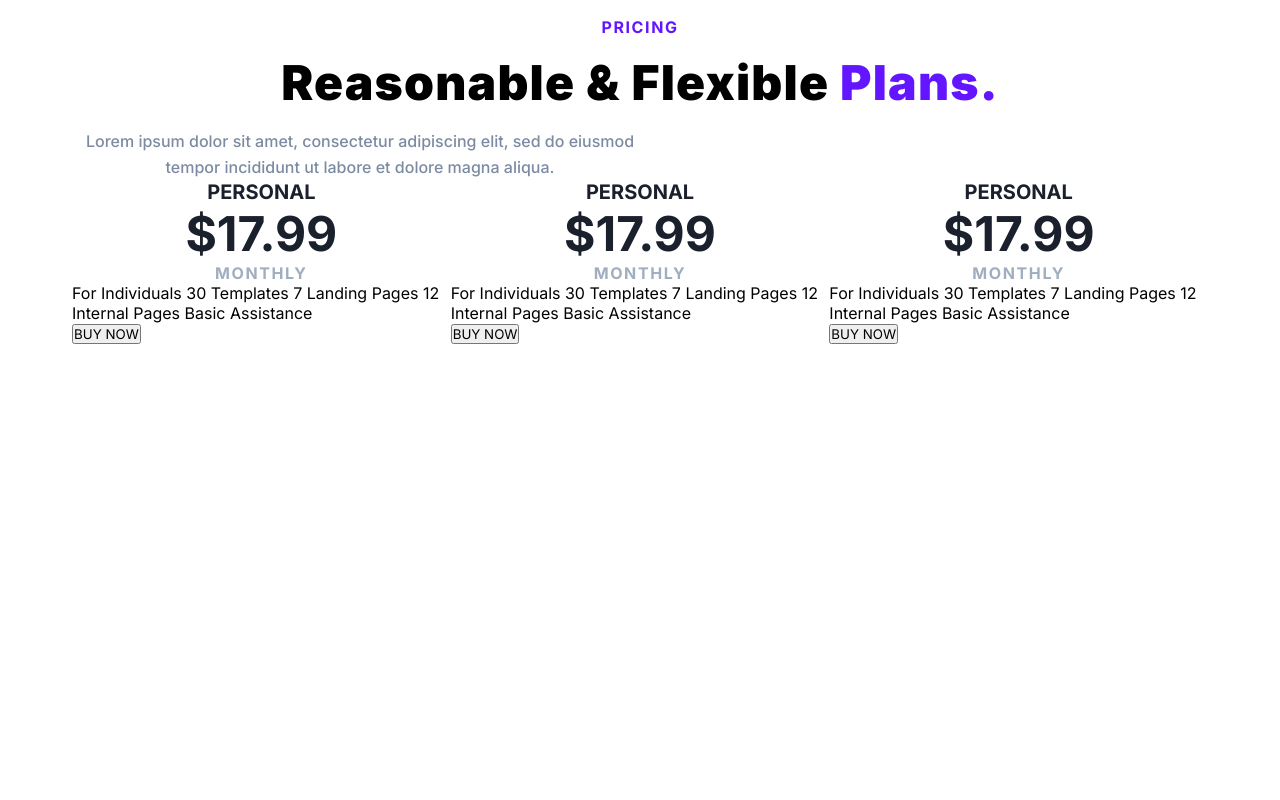
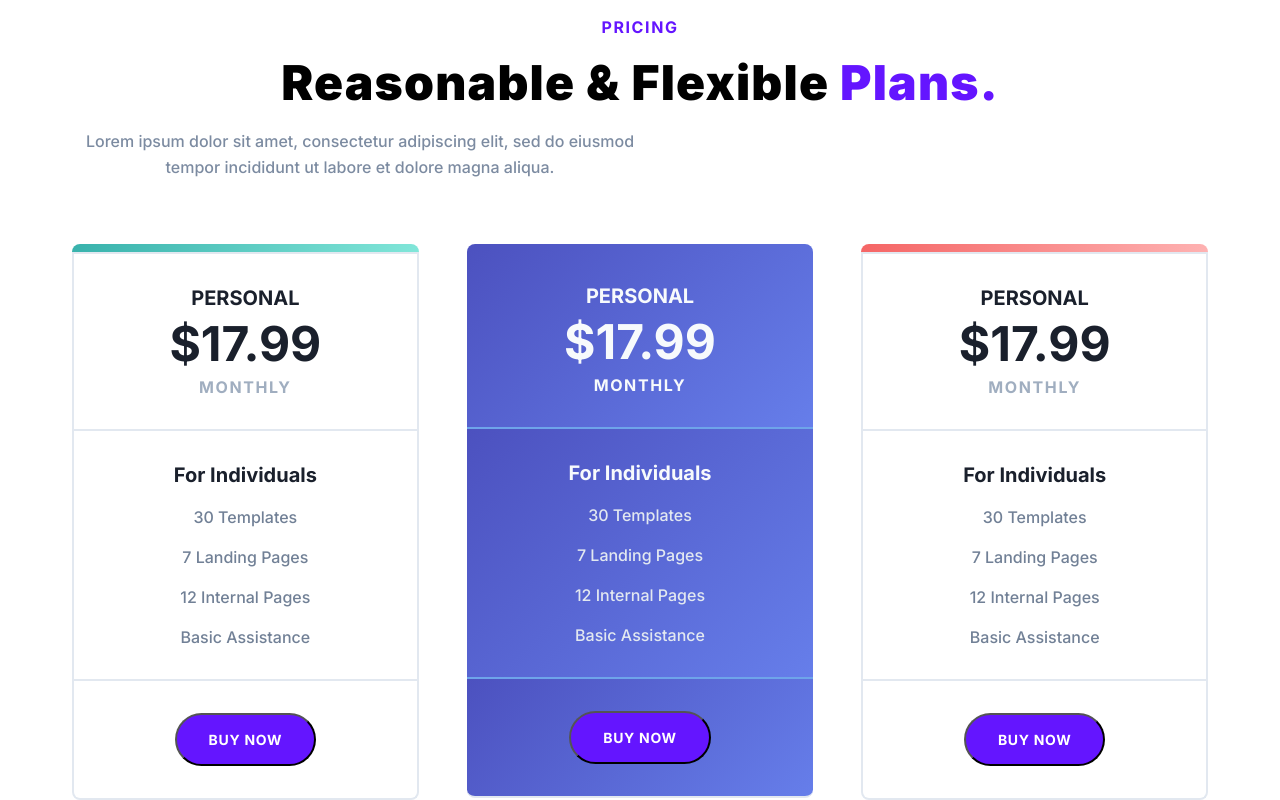
Before and after one commit to RealityIDR/Week-2-Final-Project, a plain HTML site: page index.html in a window 1280 px wide. Shown: the part 3541-4341 px from the top of the page. Before the commit the page ends 3885 px from the top, so only its background shows below. Drawn offline with Linux system fonts and the light colour scheme.

Commit message:
Nearly finished Pricing section

```diff
--- a/index.html
+++ b/index.html
@@ -183,6 +183,7 @@
             </div>
             <div class="pricing__plans--container">
                 <div class="pricing__plan">
+                    <div class="plan__top--outline plan__outline--1"></div>
                     <div class="pricing__plan--pricing">
                         <span class="pricing__plan--title">PERSONAL</span>
                         <span class="pricing__plan--price">$17.99</span>
@@ -195,9 +196,29 @@
                         <span class="plan__features">12 Internal Pages</span>
                         <span class="plan__features">Basic Assistance</span>
                     </div>
-                    <button class="pricing__plan--buy-now">BUY NOW</button>
+                    <div class="plan__buy-now--container">
+                        <button class="plan__buy-now sign-up">BUY NOW</button>
+                    </div>
+                </div>
+                <div class="pricing__plan plan__margin">
+                    <div class="pricing__plan--pricing plan__full-color plan__margin--alt">
+                        <span class="pricing__plan--title fontcolor__alt">PERSONAL</span>
+                        <span class="pricing__plan--price fontcolor__alt">$17.99</span>
+                        <span class="pricing__plan--duration fontcolor__alt">MONTHLY</span>
+                    </div>
+                    <div class="pricing__plan--information plan__full-color plan__information--alt">
+                        <span class="plan__users fontcolor__alt">For Individuals</span>
+                        <span class="plan__features fontcolor__alt--2">30 Templates</span>
+                        <span class="plan__features fontcolor__alt--2">7 Landing Pages</span>
+                        <span class="plan__features fontcolor__alt--2">12 Internal Pages</span>
+                        <span class="plan__features fontcolor__alt--2">Basic Assistance</span>
+                    </div>
+                    <div class="plan__buy-now--container plan__full-color plan__buy-now--alt">
+                        <button class="plan__buy-now sign-up">BUY NOW</button>
+                    </div>
                 </div>
                 <div class="pricing__plan">
+                    <div class="plan__top--outline plan__outline--3"></div>
                     <div class="pricing__plan--pricing">
                         <span class="pricing__plan--title">PERSONAL</span>
                         <span class="pricing__plan--price">$17.99</span>
@@ -210,22 +231,9 @@
                         <span class="plan__features">12 Internal Pages</span>
                         <span class="plan__features">Basic Assistance</span>
                     </div>
-                    <button class="pricing__plan--buy-now">BUY NOW</button>
-                </div>
-                <div class="pricing__plan">
-                    <div class="pricing__plan--pricing">
-                        <span class="pricing__plan--title">PERSONAL</span>
-                        <span class="pricing__plan--price">$17.99</span>
-                        <span class="pricing__plan--duration">MONTHLY</span>
+                    <div class="plan__buy-now--container">
+                        <button class="plan__buy-now sign-up">BUY NOW</button>
                     </div>
-                    <div class="pricing__plan--information">
-                        <span class="plan__users">For Individuals</span>
-                        <span class="plan__features">30 Templates</span>
-                        <span class="plan__features">7 Landing Pages</span>
-                        <span class="plan__features">12 Internal Pages</span>
-                        <span class="plan__features">Basic Assistance</span>
-                    </div>
-                    <button class="pricing__plan--buy-now">BUY NOW</button>
                 </div>
             </div>
         </div>
--- a/styles.css
+++ b/styles.css
@@ -426,17 +426,23 @@ PRICING
 .pricing__description {
     max-width: 36rem;
     margin: 16px 0 0;
-    text-align: center;
 }
 
 .pricing__plans--container {
     display: flex;
+    margin-top: 64px;
+}
+
+.pricing__plan {
+    width: calc(100% / 3);
 }
 
 .pricing__plan--pricing {
     display: flex;
     flex-direction: column;
     text-align: center;
+    border: 2px solid rgb(226, 232, 240);
+    padding: 32px 0;
 }
 
 .pricing__plan--title {
@@ -449,6 +455,7 @@ PRICING
     font-size: 48px;
     color: #1A202C;
     font-weight: 700;
+    margin: 0.25rem 0 0.25rem 0;
 }
 
 .pricing__plan--duration {
@@ -457,3 +464,100 @@ PRICING
     font-weight: 700;
     letter-spacing: 0.1em;
 }
+
+.pricing__plan--information {
+    display: flex;
+    flex-direction: column;
+    border: 2px solid rgb(226, 232, 240);
+    border-top: none;
+    text-align: center;
+    padding: 32px;
+}
+
+.plan__users {
+    font-size: 20px;
+    color: #1A202C;
+    font-weight: 700;
+}
+
+.plan__features {
+    font-size: 16px;
+    color: #718096;
+    font-weight: 500;
+    margin: 20px 0 0;
+}
+
+.plan__buy-now--container {
+    display: flex;
+    padding: 32px 64px;
+    border: 2px solid rgb(226, 232, 240);
+    border-top: none;
+    justify-content: center;
+    border-bottom-left-radius: 0.5rem;
+    border-bottom-right-radius: 0.5rem;
+}
+
+.plan__buy-now {
+    padding: 16px 32px;
+    font-size: 14px;
+    letter-spacing: 0.05em;
+    font-weight: 700;
+}
+
+.plan__margin {
+    margin: 0 48px;
+}
+
+.plan__top--outline {
+    width: 100%;
+    height: 8px;
+    border-top-left-radius: 0.5rem;
+    border-top-right-radius: 0.5rem;
+}
+
+.plan__outline--1 {
+    background: linear-gradient(115deg, rgb(56, 178, 172) 0%, rgb(129, 230, 217) 100%);
+}
+
+.plan__full-color {
+    background-image: linear-gradient(135deg, rgb(76, 81, 191) 0%, rgb(102, 126, 234) 100%);
+}
+
+.plan__outline--2 {
+    background-color: red;
+}
+
+.plan__outline--3 {
+    background: linear-gradient(115deg, rgb(245, 101, 101) 0%, rgb(254, 178, 178) 100%);
+}
+
+.fontcolor__alt {
+    color: #F7FAFC;
+}
+
+.fontcolor__alt--2 {
+    color: #E2E8F0;
+}
+
+.border__color--alt {
+    border-color: rgb(226, 232, 240);
+}
+
+.plan__margin--alt {
+    padding-top: 40px;
+    border-top-left-radius: 0.5rem;
+    border-top-right-radius: 0.5rem;
+    border: none;
+}
+
+.plan__information--alt {
+    border-top: 2px solid rgb(110, 164, 234);
+    border-bottom: 2px solid rgb(110, 164, 234);
+    border-left: none;
+    border-right: none;
+}
+
+.plan__buy-now--alt {
+    border-left: none;
+    border-right: none;
+}
```
